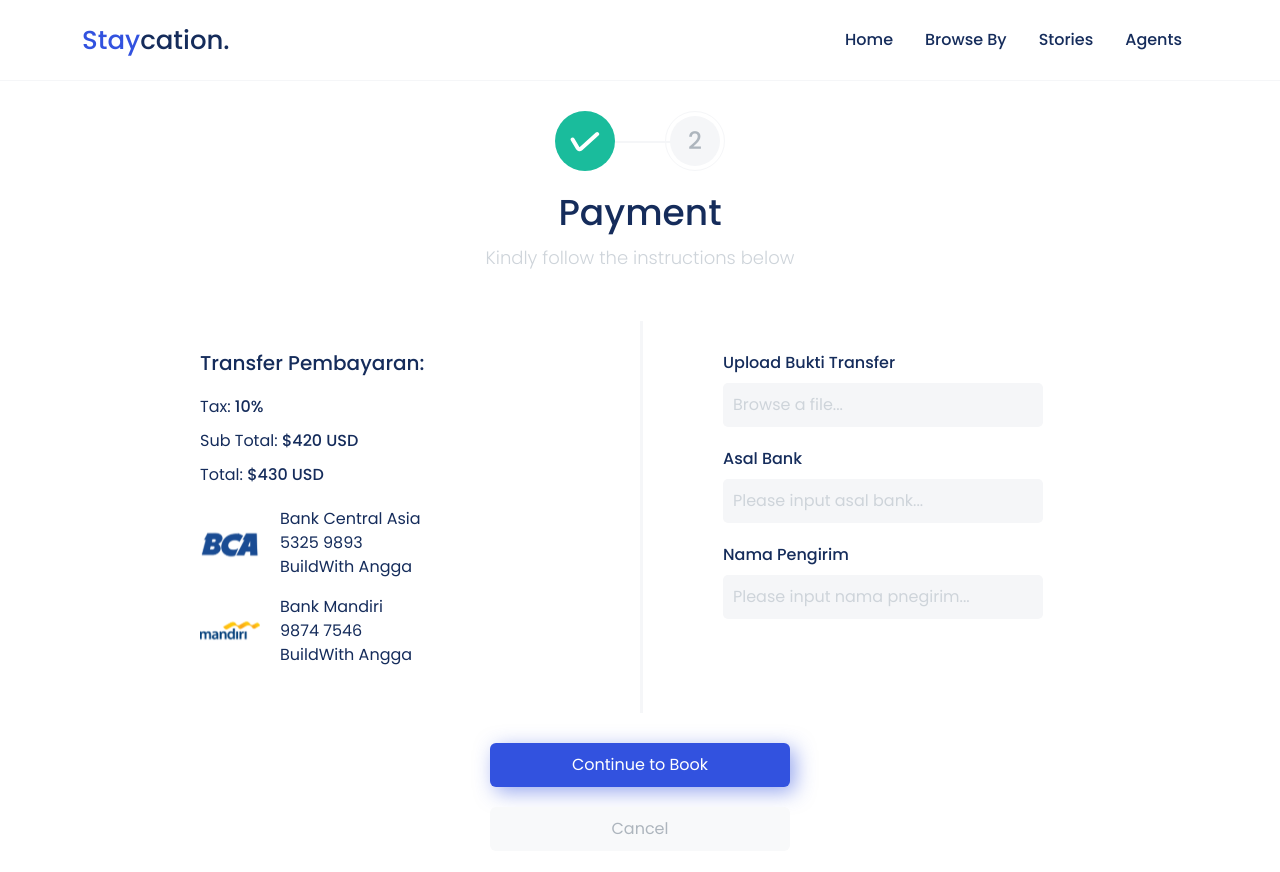
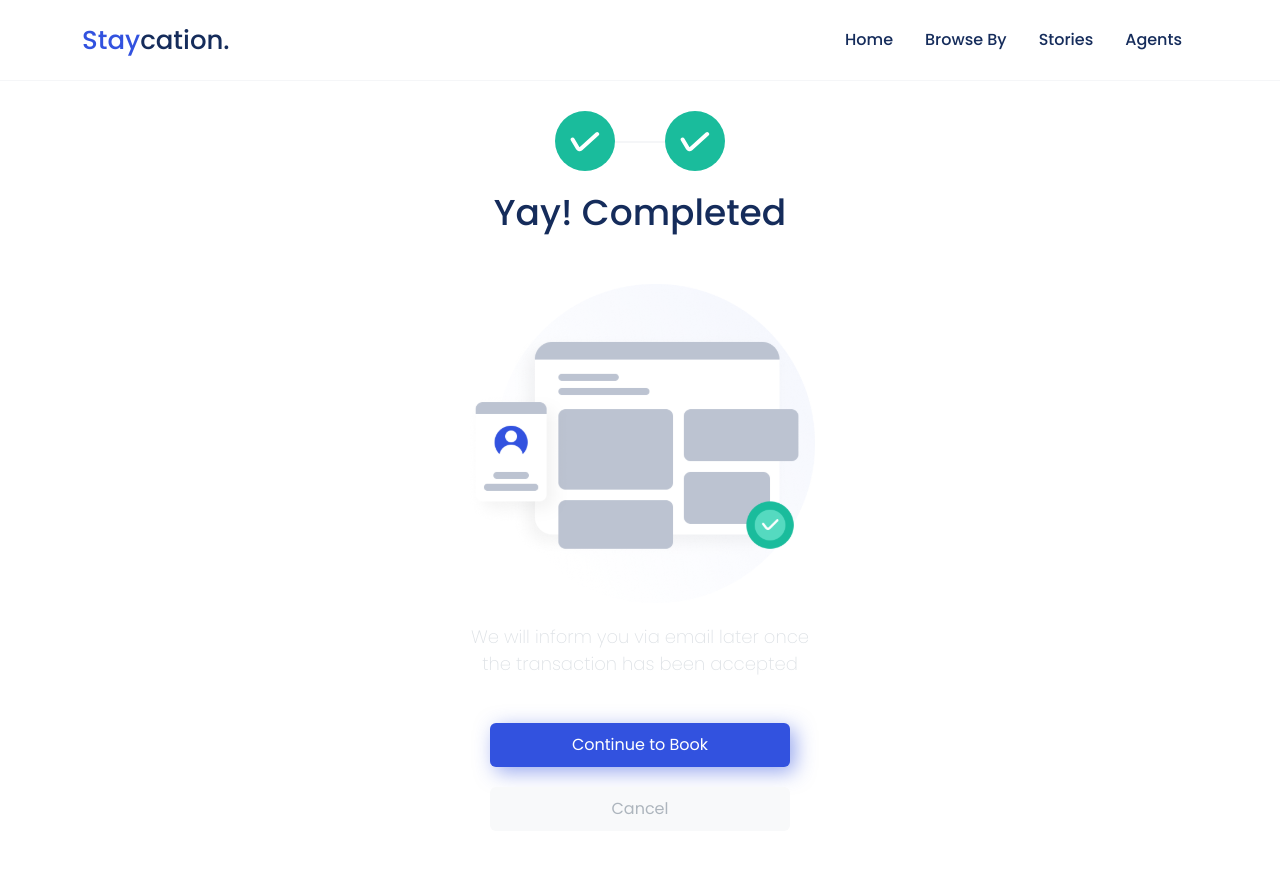
Before and after one commit to Amiirrr/fe-travelbwa, a React (Vite) app: page /checkout in a window 1280 px wide. Shown: the top 872 px of the page. Built offline with nearby package versions, Linux system fonts and the light colour scheme.

Commit message:
[add] section completed from page checkout

```diff
--- a/src/assets/css/style.css
+++ b/src/assets/css/style.css
@@ -750,6 +750,27 @@ footer p {
   margin-bottom: 8px;
 }
 
+.completed .info {
+  display: flex;
+  justify-content: center;
+}
+.completed figure {
+  display: flex;
+  flex-direction: column;
+  max-width: 350px;
+  gap: 20px;
+}
+.completed figure img {
+  width: 100%;
+  height: 100%;
+}
+.completed figure p {
+  text-align: center;
+  color: #dee2e6;
+  font-weight: 200;
+  font-size: 18px;
+}
+
 .payment {
   display: flex;
   color: #152C5B;
--- a/src/modules/Checkout/Completed.jsx
+++ b/src/modules/Checkout/Completed.jsx
@@ -0,0 +1,19 @@
+import React from 'react'
+import imgCompleted from '@/assets/img/image_completed.svg'
+
+const Completed = () => {
+    return (
+        <div className='completed wrapper'>
+            <div className='info'>
+                <figure>
+                    <img src={imgCompleted} alt="completed" />
+                    <figcaption>
+                        <p>We will inform you via email later once the transaction has been accepted</p>
+                    </figcaption>
+                </figure>
+            </div>
+        </div>
+    )
+}
+
+export default Completed
--- a/src/pages/Checkout.jsx
+++ b/src/pages/Checkout.jsx
@@ -10,6 +10,7 @@ import Stepper, {
 
 import BookingInformation from '@/modules/Checkout/BookingInformation';
 import Payment from '@/modules/Checkout/Payment';
+import Completed from '@/modules/Checkout/Completed';
 
 const Checkout = () => {
 
@@ -58,14 +59,14 @@ const Checkout = () => {
         completed: {
             title: "Yay! Completed",
             description: null,
-            //   content: <Completed />,
+            content: <Completed />,
         },
     };
     return (
         <>
             <Header />
             <div className='checkout'>
-                <Stepper steps={steps} initialStep="payment" className='stepper'>
+                <Stepper steps={steps} initialStep="completed" className='stepper'>
                     {(prevStep, nextStep, CurrentStep, steps) => (
                         <>
                             <Numbering data={steps} current={CurrentStep} />
--- a/src/styles/modules/Checkout/_completed.scss
+++ b/src/styles/modules/Checkout/_completed.scss
@@ -0,0 +1,27 @@
+@use '../../custom' as *;
+
+.completed {
+    .info {
+        display: flex;
+        justify-content: center;
+    }
+
+    figure {
+        display: flex;
+        flex-direction: column;
+        max-width: 350px;
+        gap: 20px;
+
+        img {
+            width: 100%;
+            height: 100%;
+        }
+
+        p {
+            text-align: center;
+            color: $gray-300;
+            font-weight: 200;
+            font-size: 18px;
+        }
+    }
+}
```
Also changed, not shown: src/assets/img/image_completed.svg (added), 1 other file (tests, documents, lock files or other folders).
